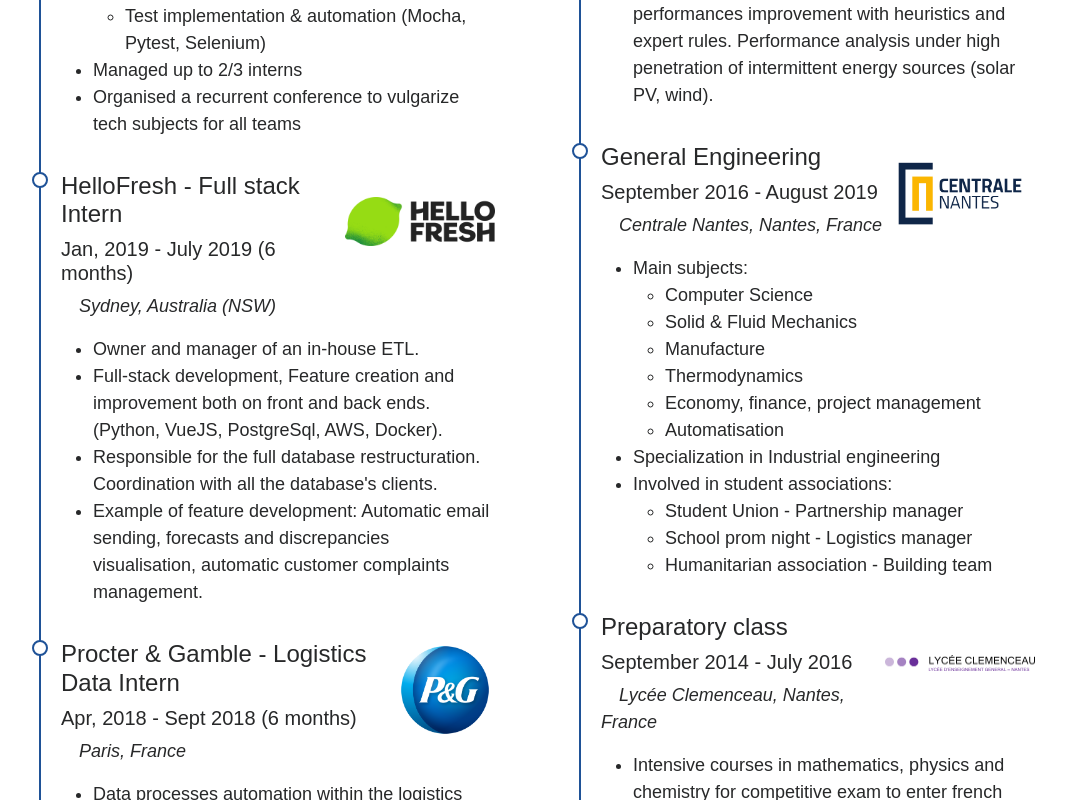
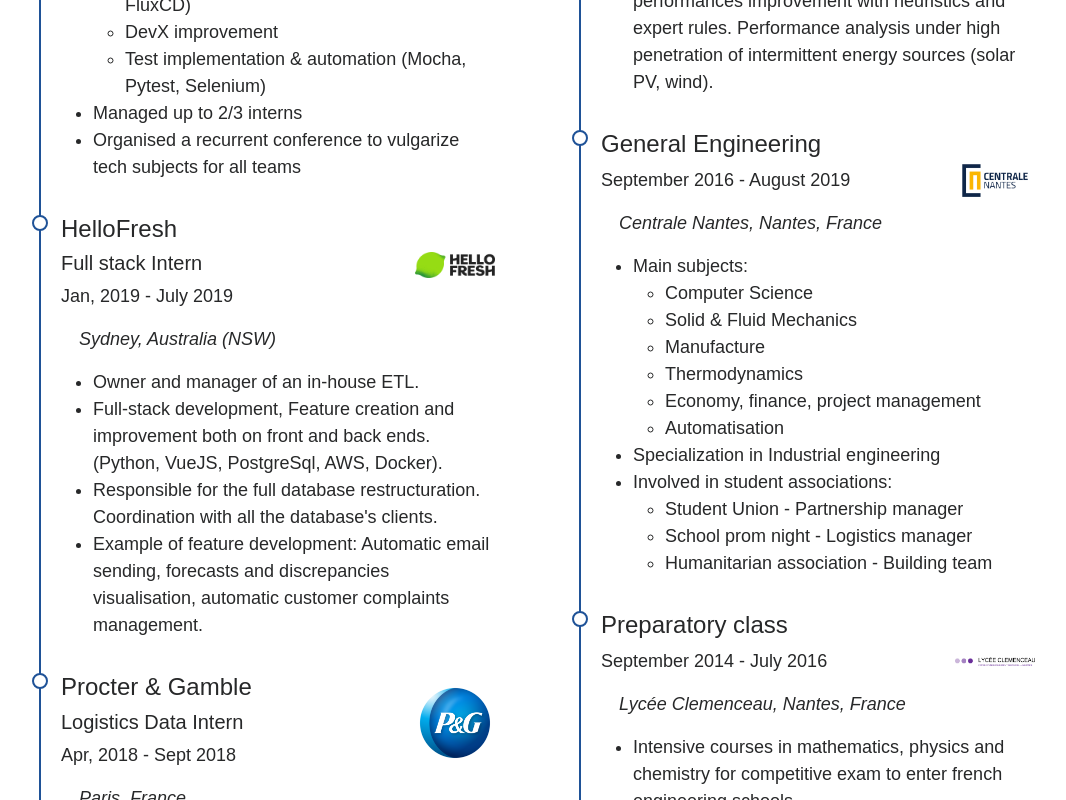
Before and after one commit to riouh/perso_website, a SvelteKit app in the folder front/: page / in a window 1280 px wide. Shown: the part 2160-2960 px from the top of the page, without its empty margins (183-1249 px from the left). Built offline with nearby package versions, Linux system fonts and the light colour scheme; some icons are missing.

Commit message:
improve styling

```diff
--- a/front/src/routes/+page.svelte
+++ b/front/src/routes/+page.svelte
@@ -58,7 +58,8 @@
 			icon: fileText,
 			content: [
 				{
-					title: 'Enexflow - Senior Software Engineer',
+					title: 'Enexflow',
+					subtitle: 'Senior Software Engineer',
 					place: 'Paris, France',
 					logo: './favicon_enexflow.ico',
 					date: 'September, 2020 - Today',
@@ -80,10 +81,11 @@
 					]
 				},
 				{
-					title: 'HelloFresh - Full stack Intern',
+					title: 'HelloFresh',
+					subtitle: 'Full stack Intern',
 					place: 'Sydney, Australia (NSW)',
 					logo: './hf_logo.png',
-					date: 'Jan, 2019 - July 2019 (6 months)',
+					date: 'Jan, 2019 - July 2019',
 					tasks: [
 						`Owner and manager of an in-house ETL.`,
 						`Full-stack development, Feature creation and improvement both on
@@ -94,10 +96,11 @@ discrepancies visualisation, automatic customer complaints management.`
 					]
 				},
 				{
-					title: 'Procter & Gamble - Logistics Data Intern',
+					title: 'Procter & Gamble',
+					subtitle: 'Logistics Data Intern',
 					place: 'Paris, France',
 					logo: './pg_logo.png',
-					date: 'Apr, 2018 - Sept 2018 (6 months)',
+					date: 'Apr, 2018 - Sept 2018',
 					tasks: [
 						`Data processes automation within the logistics master-data team (Python Selenium, SAP scripting, VBA, Knime).`,
 						`E.g: Automation of the promotional data transfer between two softwares.
@@ -115,7 +118,7 @@ in automation (KNIME, SAP Scripting, Python and Shell tutorials).`
 			icon: graduationCap,
 			content: [
 				{
-					title: 'MSc Energy Systems & Data Analytics',
+					title: 'MSc Energy Systems\xa0 & Data Analytics',
 					place: 'UCL, London, UK',
 					logo: './ucl_logo.png',
 					date: 'September 2019 - September, 2020',
--- a/front/src/routes/content/content_chronological.svelte
+++ b/front/src/routes/content/content_chronological.svelte
@@ -11,7 +11,10 @@
 		<div class="d-flex flex-row justify-content-between">
 			<div>
 				<h4>{exp.title}</h4>
-				<h5>{exp.date}</h5>
+				{#if exp.subtitle}
+					<h5>{exp.subtitle}</h5>
+				{/if}
+				<p>{exp.date}</p>
 				<p>
 					<Icon scale={2} data={mapMarker} style="color: #FF0000; padding-right: 5px" /><em
 						>{exp.place}</em
@@ -23,7 +26,7 @@
 					src={exp.logo}
 					alt=""
 					class="img-fluid"
-					style="pading: 20px; max-width: 150px; height: auto; object-fit: contain; max-height: 100px"
+					style="pading: 20px; max-width: 80px; height: auto; object-fit: contain; max-height: 100px"
 				/>
 			{/if}
 		</div>
--- a/front/src/routes/utils.ts
+++ b/front/src/routes/utils.ts
@@ -16,6 +16,7 @@ export interface ProfessionalExperiences {
 	place: string;
 	tasks: string[];
 	logo?: string;
+	subtitle?: string;
 }
 
 export class Skill {
```
